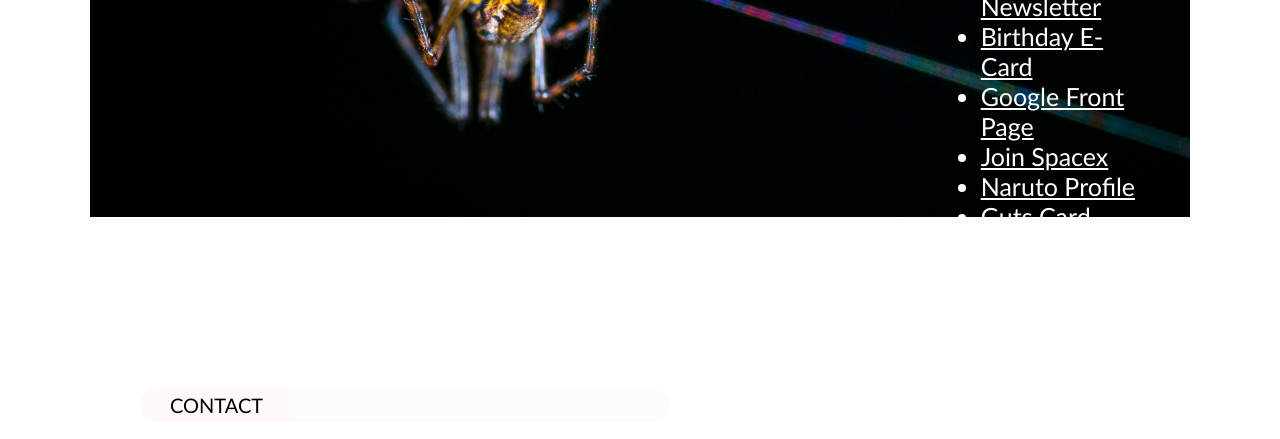
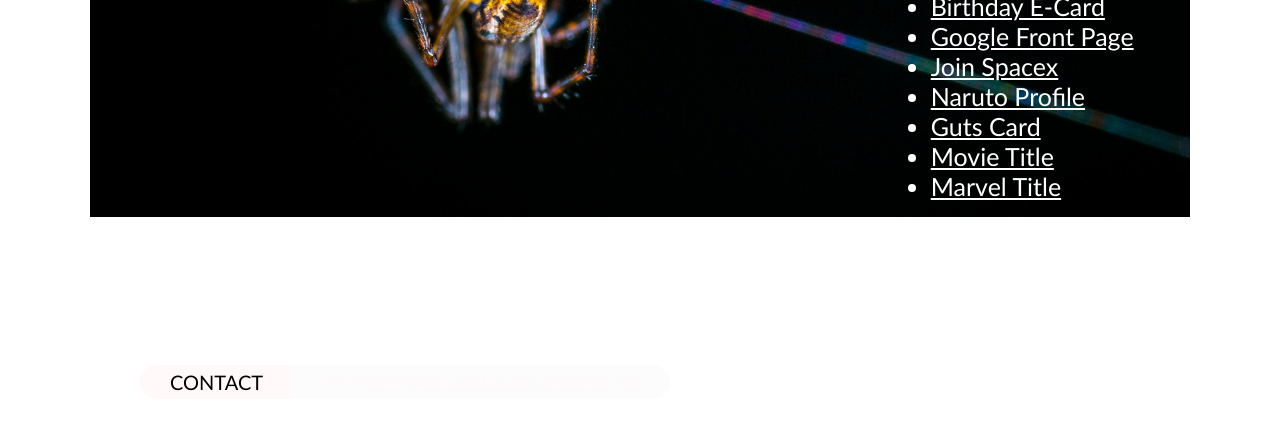
Before and after one commit to Ajithkumar-M01/Portfolio-001, a plain HTML site: page projects.html in a window 1280 px wide. Shown: the part 361-800 px from the top of the page. Drawn offline with Linux system fonts and the light colour scheme.

Commit message:
contact-absolute

```diff
--- a/portfolio1.css
+++ b/portfolio1.css
@@ -7,6 +7,7 @@
   margin-right: auto;
   color: white;
   padding: 10px 50px 10px 50px;
+  /* position: relative; */
 }
 
 a {
@@ -15,7 +16,7 @@ a {
 
 span {
   margin-right: 40px;
-    font-family: 'Segoe UI', Tahoma, Geneva, Verdana, sans-serif;
+  font-family: "Segoe UI", Tahoma, Geneva, Verdana, sans-serif;
   color: #fff9f9;
 }
 
@@ -29,7 +30,6 @@ h1 {
   font-family: fantasy;
   color: #fff9f9;
   text-align: right;
-
 }
 
 h3 {
@@ -37,7 +37,8 @@ h3 {
   font-family: fantasy;
   margin: 0px;
   color: black;
-    text-shadow: -1px 0px #fff9f9, 0px 1px #fff9f9, 1px 0px #fff9f9, 0px -1px #fff9f9;
+  text-shadow: -1px 0px #fff9f9, 0px 1px #fff9f9, 1px 0px #fff9f9,
+    0px -1px #fff9f9;
   text-align: right;
 }
 
@@ -56,8 +57,7 @@ h3 {
   border: none;
   font-size: 20px;
   background-color: #fff9f9;
-    font-family: 'Gill Sans', 'Gill Sans MT', Calibri, 'Trebuchet MS', sans-serif;
-
+  font-family: "Gill Sans", "Gill Sans MT", Calibri, "Trebuchet MS", sans-serif;
 }
 
 .details {
@@ -69,10 +69,11 @@ h3 {
   font-size: 15px;
   background-color: rgba(245, 245, 245, 0.308);
   color: #fff9f9;
-    font-family: 'Gill Sans', 'Gill Sans MT', Calibri, 'Trebuchet MS', sans-serif;
-
+  font-family: "Gill Sans", "Gill Sans MT", Calibri, "Trebuchet MS", sans-serif;
 }
 
 #contact {
   display: flex;
+  position: absolute;
+bottom: 40px;
 }
--- a/projects.css
+++ b/projects.css
@@ -60,6 +60,8 @@ h1 {
 
 #contact {
     display: flex;
+    position: absolute;
+bottom: 40px;
 }
 
 #div2 {
@@ -69,6 +71,6 @@ h1 {
 .list {
     font-size: 25px;
     font-family: 'Gill Sans', 'Gill Sans MT', Calibri, 'Trebuchet MS', sans-serif;
-    margin-left: 100px;
+    margin-left: 50px;
     margin-top: 75px;
 }
--- a/projects.html
+++ b/projects.html
@@ -9,7 +9,7 @@
   <body>
     <div id="div1">
       <p>
-        <span><a href="portfolio1.html">HOME</a></span>
+        <span><a href="index.html">HOME</a></span>
         <span><a href="about.html">ABOUT</a></span>
         <span><a href="projects.html">PROJECTS</a></span>
       </p>
```
Also changed, not shown: about.html (+1 -1 lines), index.html (+1 -1 lines). Lines whose indentation alone changed are shown as unchanged.
